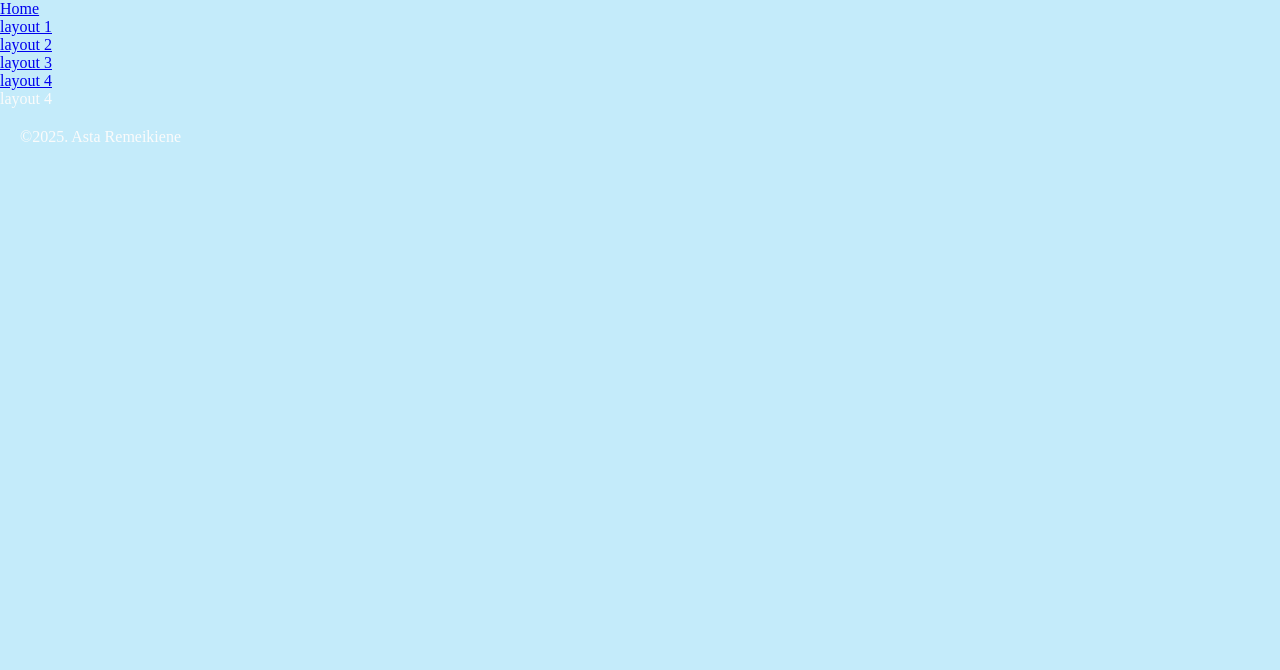
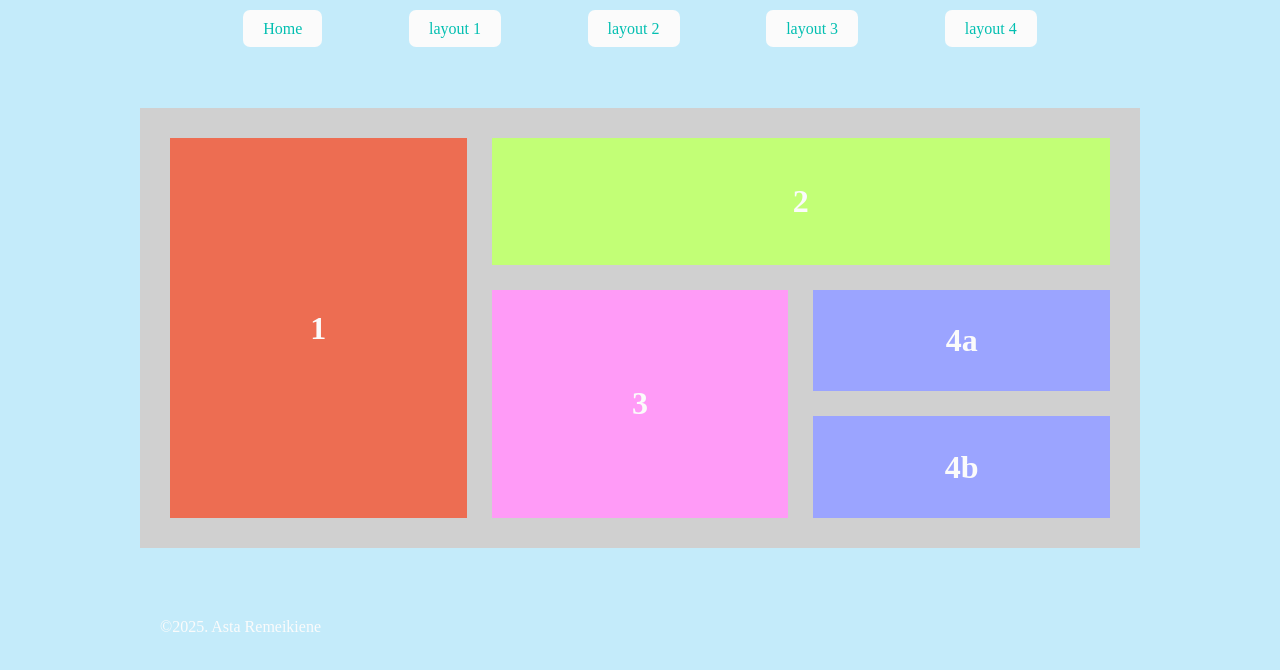
Before and after one commit to AstaRem/page-layout-flex-grid, a plain HTML site: page layout_4.html in a window 1280 px wide. Drawn offline with Linux system fonts and the light colour scheme.

Commit message:
layout 4 desktop layout done

```diff
--- a/layout_4.html
+++ b/layout_4.html
@@ -7,8 +7,9 @@
     <link href="./styles.css" rel="stylesheet">
 </head>
 <body>
-    <header>
-        <nav>
+
+    <div class="page-wrapper layout-4-wrapper">
+        <nav class="main-navigation nav-4">
             <ul>
                 <li><a href="./index.html">Home</a></li>
                 <li><a href="./layout_1.html">layout 1</a></li>
@@ -17,14 +18,26 @@
                 <li><a href="./layout_4.html">layout 4</a></li>
             </ul>
         </nav>
-    </header>
 
-    <body>
-layout 4
-    </body>
+        <main class="main-4">
+            <div class="grid-container-three">
+                <div class="item_1"><p>1</p></div>
+                <div class="item_2"><p>2</p></div>
+                <div class="item_3"><p>3</p></div>
+                <div class="item_4a"><p>4a</p></div>
+                <div class="item_4b"><p>4b</p></div>
+            </div>
 
-    <footer>
-        <p>&copy;2025. Asta Remeikiene </p>
-    </footer>
+        </main>
+
+
+
+        <footer>
+            <p>&copy;2025. Asta Remeikiene </p>
+        </footer>
+
+    </div>
+
+
 </body>
 </html>
--- a/styles.scss
+++ b/styles.scss
@@ -15,7 +15,8 @@ $square-color: rgb(237, 109, 82);
 $square1-color: rgb(255,118,118);
 $square2-color: rgb(194, 255, 118);
 $square3-color: rgb(255,155,247);
-$square4-solor: rgb(155,164,255);
+$square4-color: rgb(155,164,255);
+$grid-bcgr: rgb(208, 208, 208);
 
 
 // layout 1 desktop
@@ -393,3 +394,81 @@ main.main-3 {
 
 // --------------------------------------
 // layout 4
+.page-wrapper.layout-4-wrapper {
+    max-width: 1000px;
+    max-height: 80vh;
+    display: flex;
+    flex-direction: column;
+    justify-content: space-between;
+}
+
+main.main-4 {
+    background-color: $grid-bcgr;
+
+    display: flex;
+    gap: 30px;
+    margin-bottom: 50px;
+    margin-top: 50px;
+    width: 100%;
+    height: 80vh;
+}
+
+.nav-4 {
+    background-color: $bcgr-color;
+}
+
+.main-4 .grid-container-three > div {
+    display: flex;
+    flex-direction: column;
+    justify-content: center;
+    font-size: 32px;
+    font-weight: 700;
+    margin: 10px;
+
+}
+
+.grid-container-three{
+    display: grid;
+    grid-template-columns: repeat(6, 1fr);
+    grid-template-rows: repeat (4, 200px);
+    grid-gap: 5px;
+    height: 400px;
+    width: 100%;
+    padding: 20px;
+    text-align: center;
+}
+
+
+.item_1{
+    background-color: $square-color;
+    grid-column: 1/3;
+    grid-row: 1/5;
+}
+
+.item_2{
+    background-color: $square2-color;
+    grid-column: 3/7;
+    grid-row: 1/3;
+
+}
+
+.item_3{
+    background-color: $square3-color;
+    grid-column: 3/5 ;
+    grid-row: 3/5;
+
+}
+
+.item_4a{
+    background-color: $square4-color;
+    grid-column: 5/7;
+    grid-row: 3/4;
+
+}
+
+.item_4b{
+    background-color: $square4-color;
+    grid-column: 5/7;
+    grid-row: 4/5;
+
+}
```
Also changed, not shown: styles.css.
